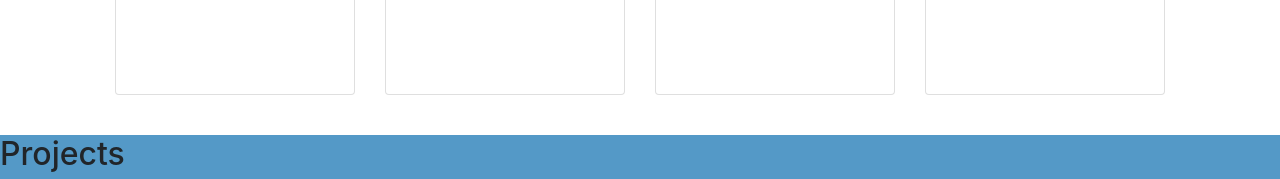
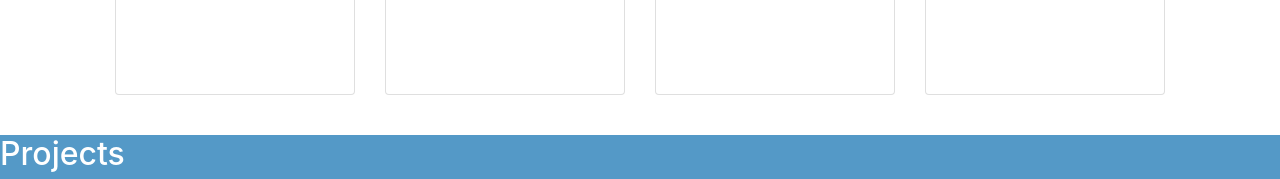
Before and after one commit to rshafi2/rshafi2.github.io, a website with bundled scripts: page index.html in a window 1280 px wide. Shown: the part 2260-2439 px from the top of the page. Built offline with nearby package versions, Linux system fonts and the light colour scheme; grey boxes are pictures that could not be loaded; files whose address does not match are found by name.

Commit message:
Update index.html

```diff
--- a/index.html
+++ b/index.html
@@ -352,9 +352,11 @@
   </section> -->
 <section style ="background-color:#5499C7;">
 <div>
-  <h2>Projects</h2>
+<div>
+  <h2 style="color:#ffffff" style="text-align:center">Projects</h2>
 
 </div>
+
 </div>
   <div class="card-deck">
       <div class="card">
```
